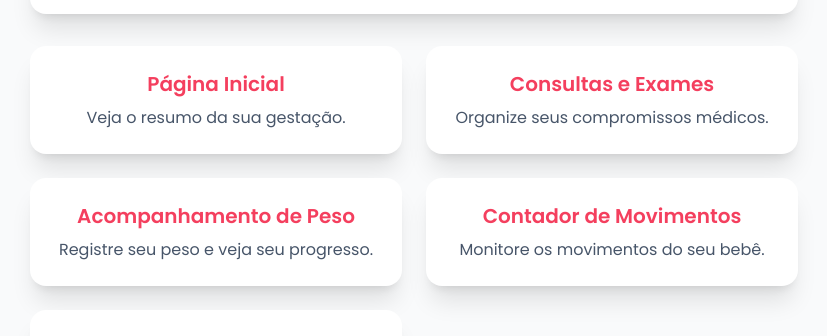
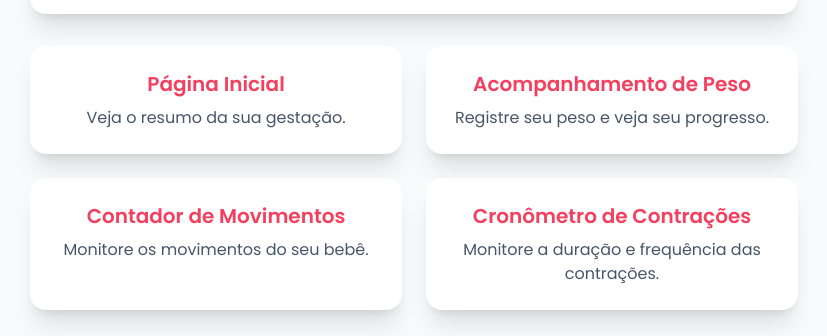
Before and after one commit to moisesgodinho/gestahub, a Next.js app: page /diario-de-sintomas in a window 1280 px wide. Shown: the part 1315-1651 px from the top of the page, without its empty margins (226-1053 px from the left). Built offline with nearby package versions, Linux system fonts and the light colour scheme; no server answers.

Commit message:
update AppNavigation

```diff
--- a/src/components/AppNavigation.js
+++ b/src/components/AppNavigation.js
@@ -6,10 +6,9 @@ import { usePathname } from 'next/navigation';
 
 const navLinks = [
   { href: '/', title: 'Página Inicial', description: 'Veja o resumo da sua gestação.' },
-  { href: '/consultas', title: 'Consultas e Exames', description: 'Organize seus compromissos médicos.' },
+  { href: '/diario-de-sintomas', title: 'Diário de Sintomas', description: 'Registre seu humor e sintomas diários.' },
   { href: '/acompanhamento-de-peso', title: 'Acompanhamento de Peso', description: 'Registre seu peso e veja seu progresso.' },
   { href: '/contador-de-movimentos', title: 'Contador de Movimentos', description: 'Monitore os movimentos do seu bebê.' },
-  { href: '/diario-de-sintomas', title: 'Diário de Sintomas', description: 'Registre seu humor e sintomas diários.' },
   { href: '/cronometro-de-contracoes', title: 'Cronômetro de Contrações', description: 'Monitore a duração e frequência das contrações.' }
 ];
 
```
